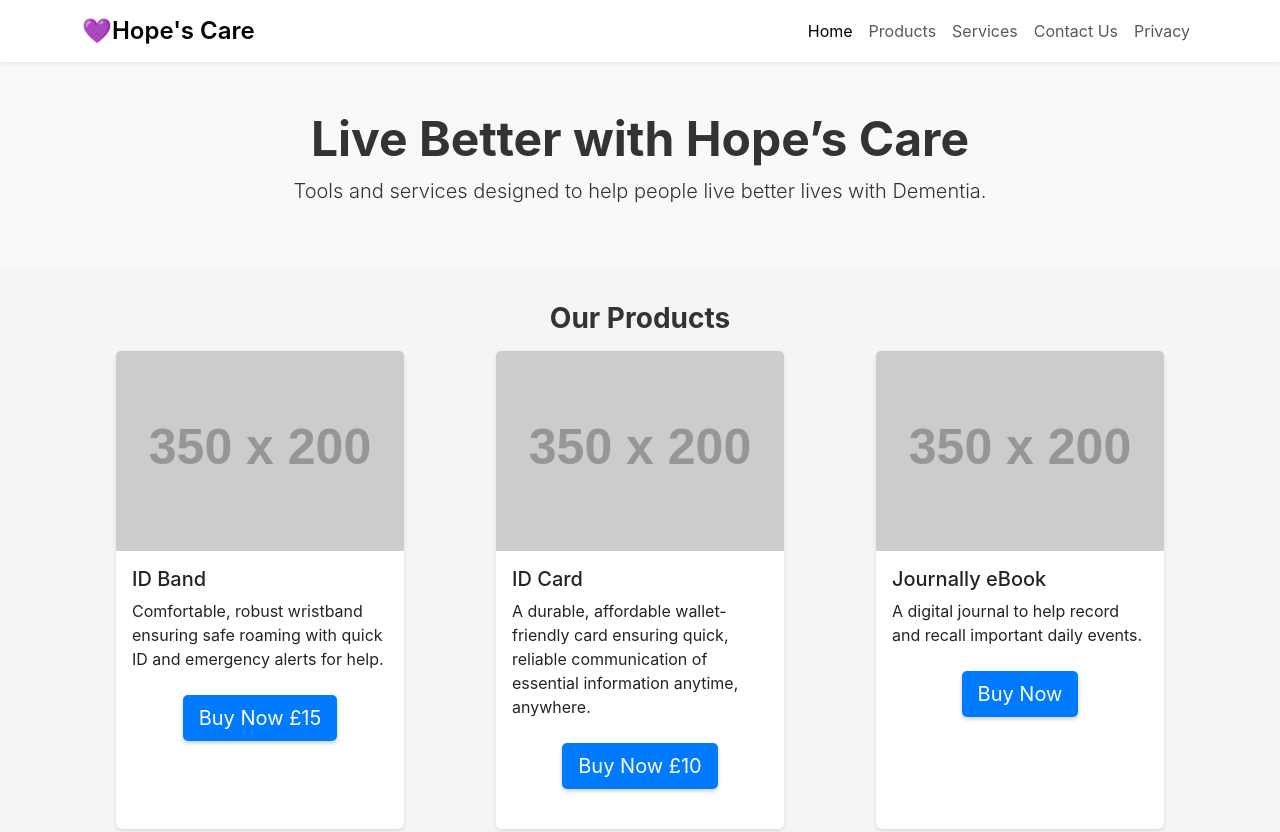
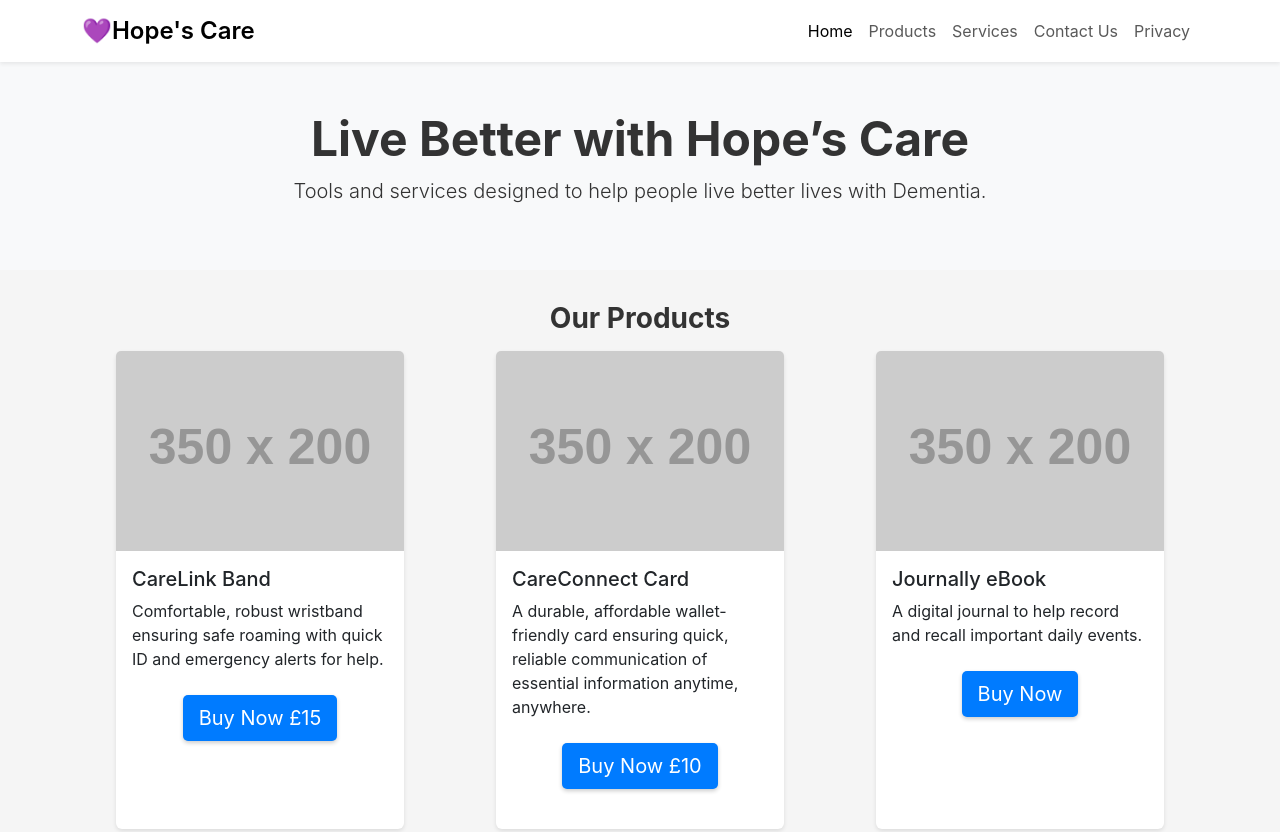
Before and after one commit to rapport/hopes, a plain HTML site: page index.html in a window 1280 px wide. Shown: the top 832 px of the page. Drawn offline with nearby package versions, Linux system fonts and the light colour scheme; placeholder pictures from the web are drawn by us.

Commit message:
Update index.html

```diff
--- a/index.html
+++ b/index.html
@@ -145,7 +145,7 @@
           alt="ID Band Placeholder Image"
         >
         <div class="card-body">
-          <h5 class="card-title">ID Band</h5>
+          <h5 class="card-title">CareLink Band</h5>
           <p class="card-text">
             Comfortable, robust wristband ensuring safe roaming with quick ID and emergency alerts for help.
           </p>
@@ -165,7 +165,7 @@
           alt="ID Card Placeholder Image"
         >
         <div class="card-body">
-          <h5 class="card-title">ID Card</h5>
+          <h5 class="card-title">CareConnect Card</h5>
           <p class="card-text">
             A durable, affordable wallet-friendly card ensuring quick, reliable communication of essential information anytime, anywhere.
           </p>
```
